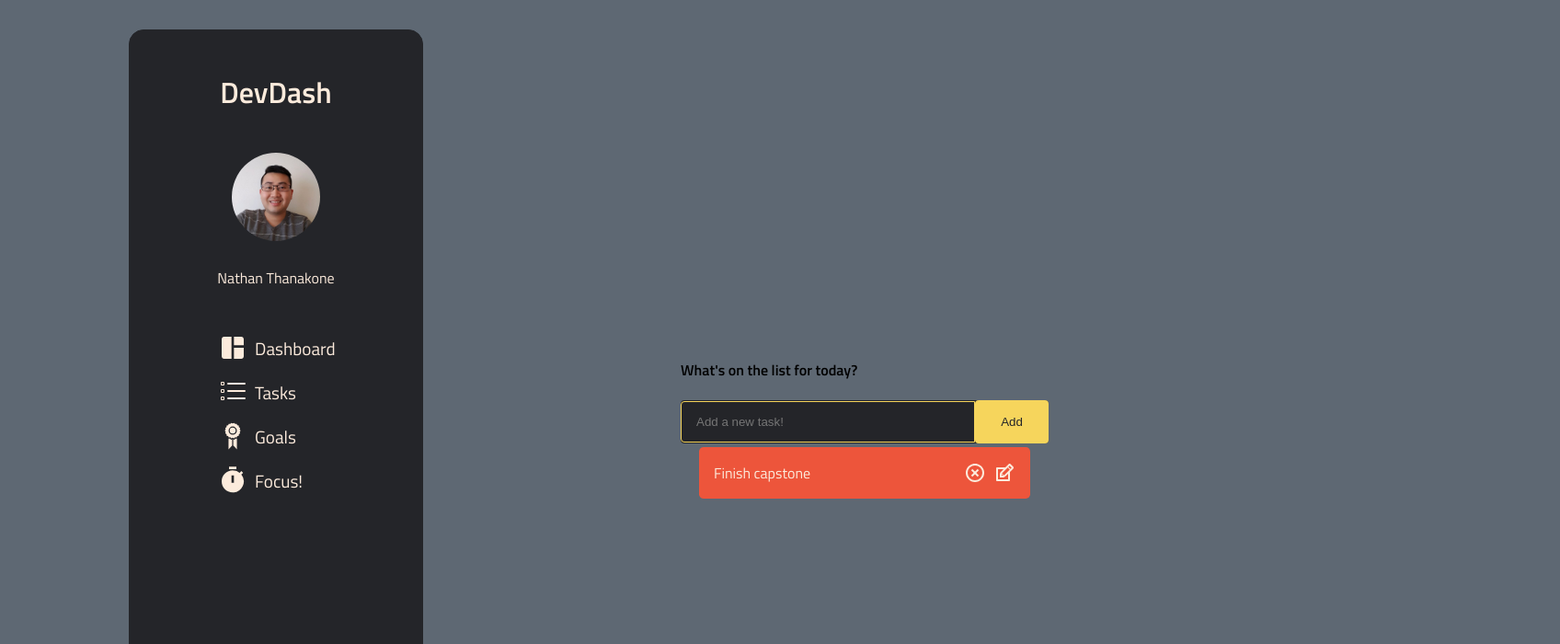
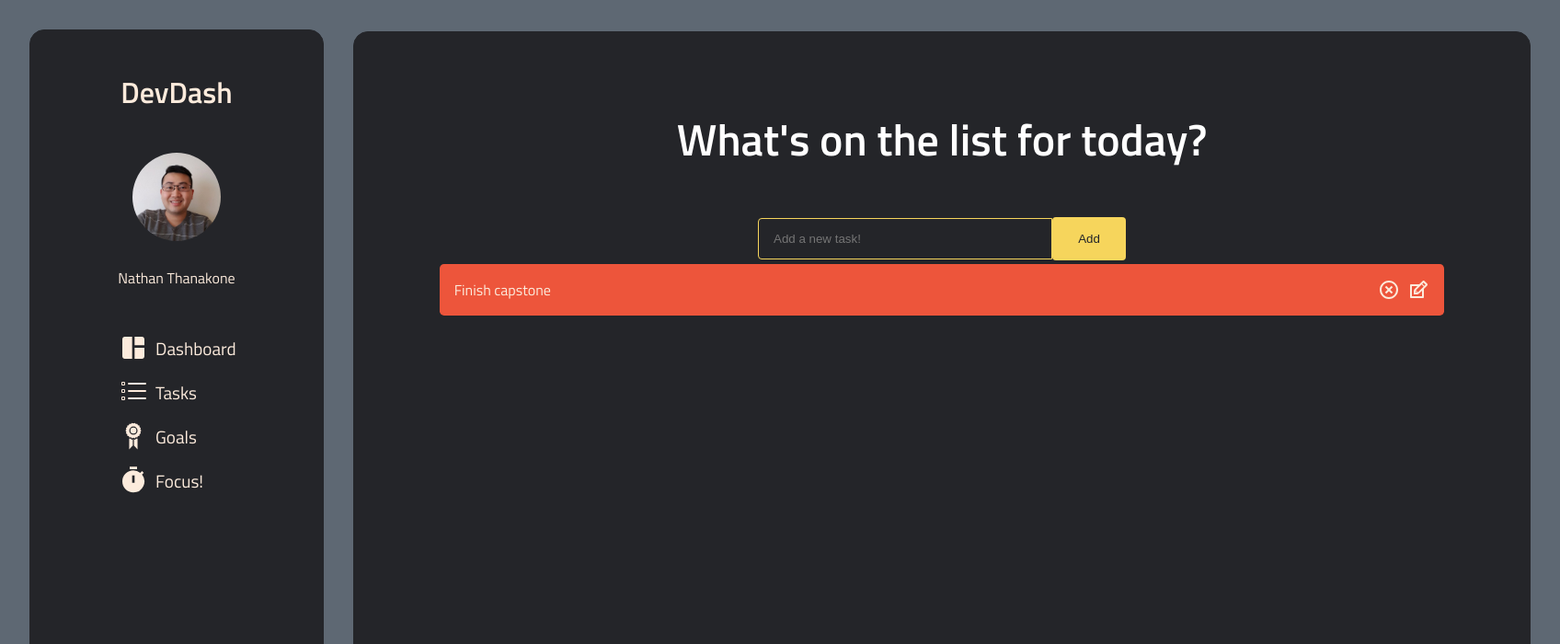
Before and after one commit to NathanThanakone/nathan-thanakone-DevDash-frontend, a React (Create React App) app: page /tasks in a window 1280 px wide. Shown: the top 700 px of the page at 92% size, 1696 px wide, since content can reach past the window. Built offline with nearby package versions, Linux system fonts and the light colour scheme; no server answers.

Commit message:
fixed issue with task list sizing when adding more tasks to list

```diff
--- a/src/App.scss
+++ b/src/App.scss
@@ -10,16 +10,16 @@
     &__container {
         display: flex;
         justify-content: space-evenly;
-        height: 100%;
+        align-items: center;
     }
 
     &__nav-container {
         margin: auto;
+        max-height: 100%;
     }
 
     &__page-container {
         margin: auto;
-        // background-color: $component-background;
-        // padding: 2rem;
+        max-height: 100%;
     }
 }
--- a/src/components/NavBar/NavBar.scss
+++ b/src/components/NavBar/NavBar.scss
@@ -6,8 +6,7 @@
     background-color: $component-background;
     text-align: center;
     width: 20rem;
-    // height: 100%;
-    margin: 2rem 0;
+    margin: 2rem;
     border-radius: 1rem;
 
     &__logo {
--- a/src/components/Task/Task.scss
+++ b/src/components/Task/Task.scss
@@ -16,6 +16,10 @@
     border-radius: 0.3rem;
     width: 90%;
     background-color: #173F5F;
+
+    &:hover {
+        cursor: pointer;
+    }
 
     &:nth-child(4n + 1) {
         background-color: #20639B;
--- a/src/components/TasksForm/TasksForm.scss
+++ b/src/components/TasksForm/TasksForm.scss
@@ -4,6 +4,7 @@
 .task-form {
     background-color: $component-background;
     border-radius: 0.25rem;
+    width: 25rem;
 
     &__input {
         padding: 0.875rem 2rem 0.875rem 1rem;
--- a/src/components/TasksList/TasksList.js
+++ b/src/components/TasksList/TasksList.js
@@ -1,3 +1,4 @@
+import "./TasksList.scss";
 import { useEffect, useState } from 'react';
 import TasksForm from "../TasksForm/TasksForm";
 import Task from "../Task/Task";
@@ -48,12 +49,10 @@ function TasksList() {
     };
 
     return (
-        <div>
-            <section className='taskList'>
-            <h1>What's on the list for today?</h1>
+        <div className='taskList'>
+            <h1 className='taskList__title'>What's on the list for today?</h1>
             <TasksForm onSubmit={addTask} />
             <Task tasks={tasks} completeTask={completeTask} removeTask={removeTask} updateTask={updateTask} />
-            </section>
         </div>
     );
 }
--- a/src/components/TasksList/TasksList.scss
+++ b/src/components/TasksList/TasksList.scss
@@ -2,7 +2,21 @@
 @use "../../styles/partials/typography" as *;
 
 .taskList {
-    background-color: blue;
-    width: 15rem;
-    border: 1px solid white;
+    display: flex;
+    flex-direction: column;
+    align-items: center;
+    border-radius: 1rem;
+    border: 1px solid $component-background;
+    background-color: $component-background;
+    padding: 2rem;
+    margin: 2rem 2rem 2rem 0;
+    min-height: 53rem;
+    max-height: 53rem;
+    overflow:scroll;
+    width: 80rem;
+
+    &__title {
+        font-size: 3rem;
+        color: white;
+    }
 }
--- a/src/styles/partials/_colours.scss
+++ b/src/styles/partials/_colours.scss
@@ -1,4 +1,4 @@
-$main-background: #5e6873;
-$component-background: #242529;
-$secondary-component-background: #36383e;
-$primary-text: #fcebdc;
+$main-background: #5e6873; // main app background
+$component-background: #242529; // 'floating' component background
+$secondary-component-background: #36383e;   // lighter version of component background
+$primary-text: #fcebdc; // main text colour
```
